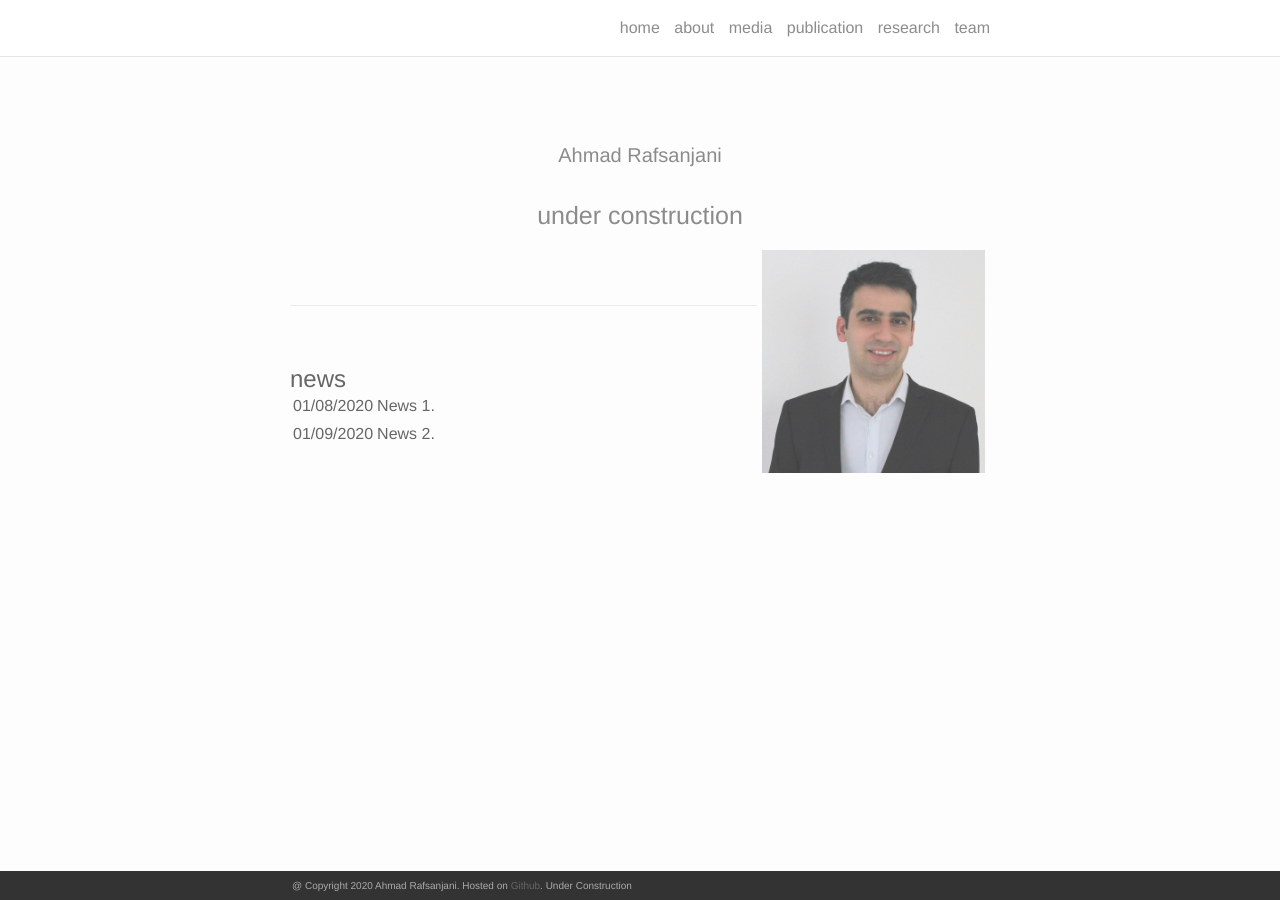
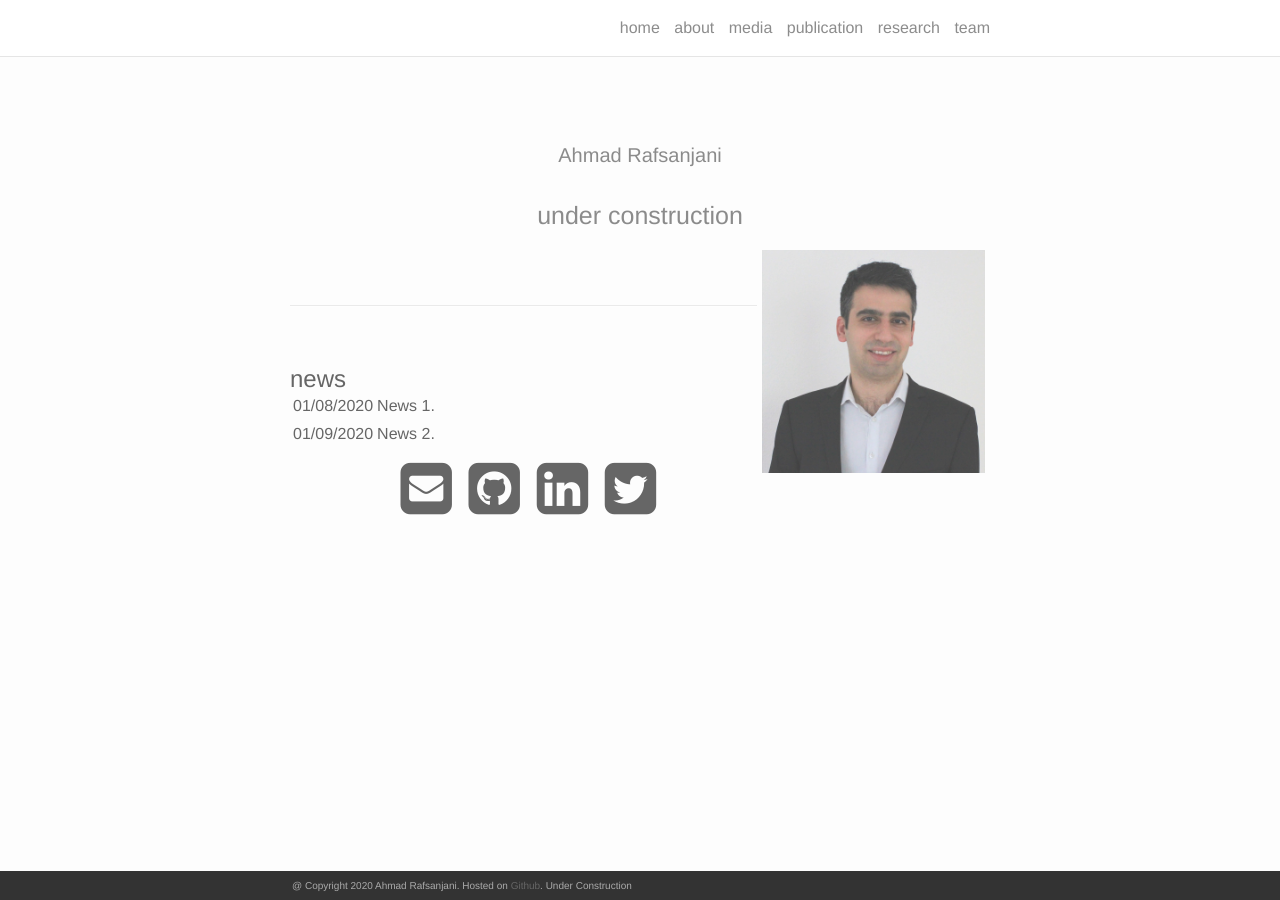
Before and after one commit to ahmadrafsanjani/ahmadrafsanjani.github.io, a Jekyll site: the page built from index.html, in a window 1280 px wide. Built offline with Jekyll 4.4.1, drawn with Linux system fonts in a browser that asks for light colours; nearby versions of some CDN libraries; the list of posts is cut into pages by our own code.

Commit message:
Update index.html

```diff
--- a/index.html
+++ b/index.html
@@ -47,3 +47,11 @@ News 2.
       </li>
     {% endfor %}
 </ul>
+
+<span class="contacticon center">
+	<a href="mailto:ahmad.rafsanjani@gmail.com"><i class="fa fa-envelope-square"></i></a>
+	<a href="https://github.com" target="_blank"><i class="fa fa-github-square"></i></a>
+	<a href="https://www.linkedin.com/in/ahmad-rafsanjani-a2a91121/" target="_blank"><i class="fa fa-linkedin-square"></i></a>
+	<!-- <a href="http://tumblr.com" target="_blank"><i class="fa fa-tumblr-square"></i></a> -->
+	<a href="https://twitter.com/rafsanjani84" target="_blank"><i class="fa fa-twitter-square"></i></a>
+</span>
```
